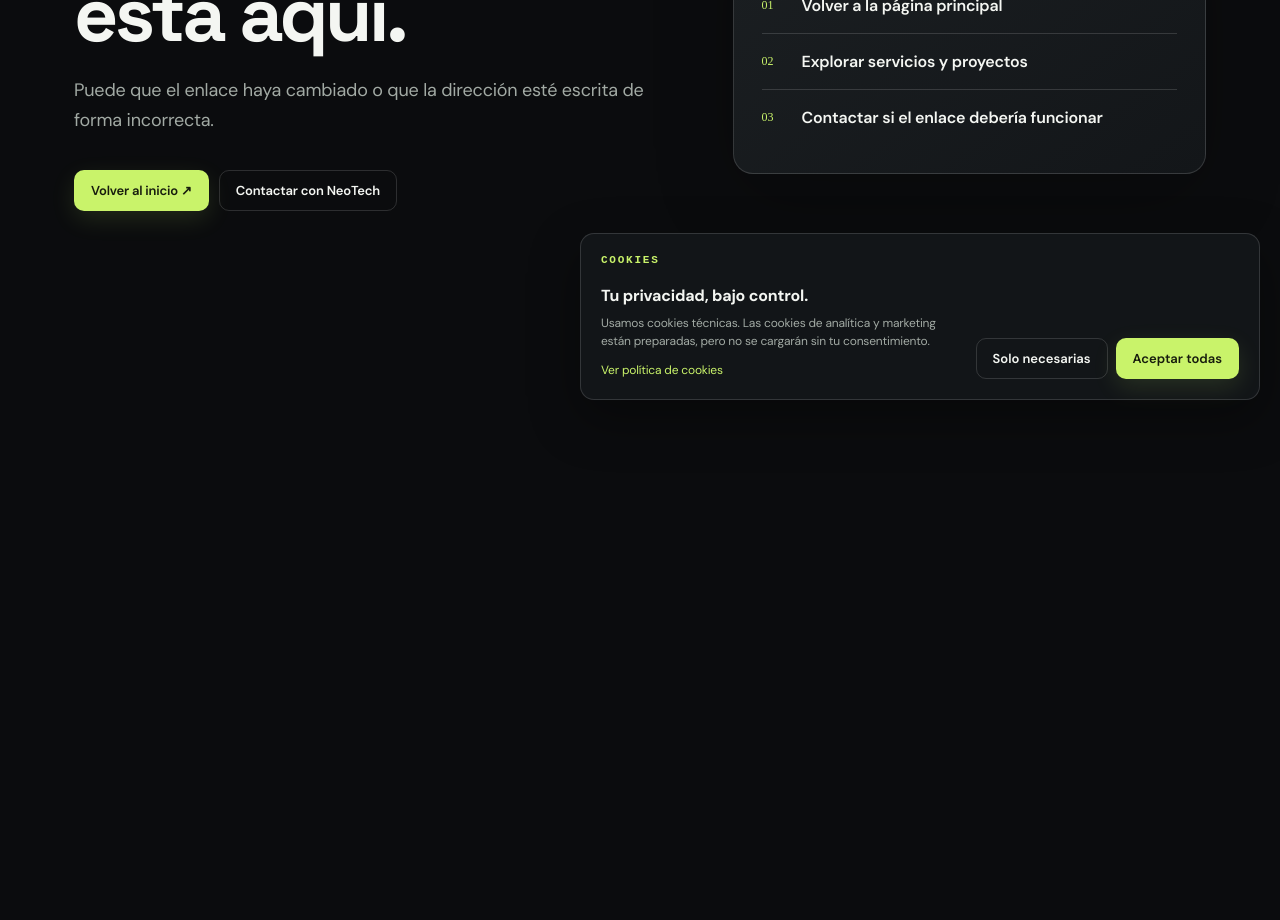
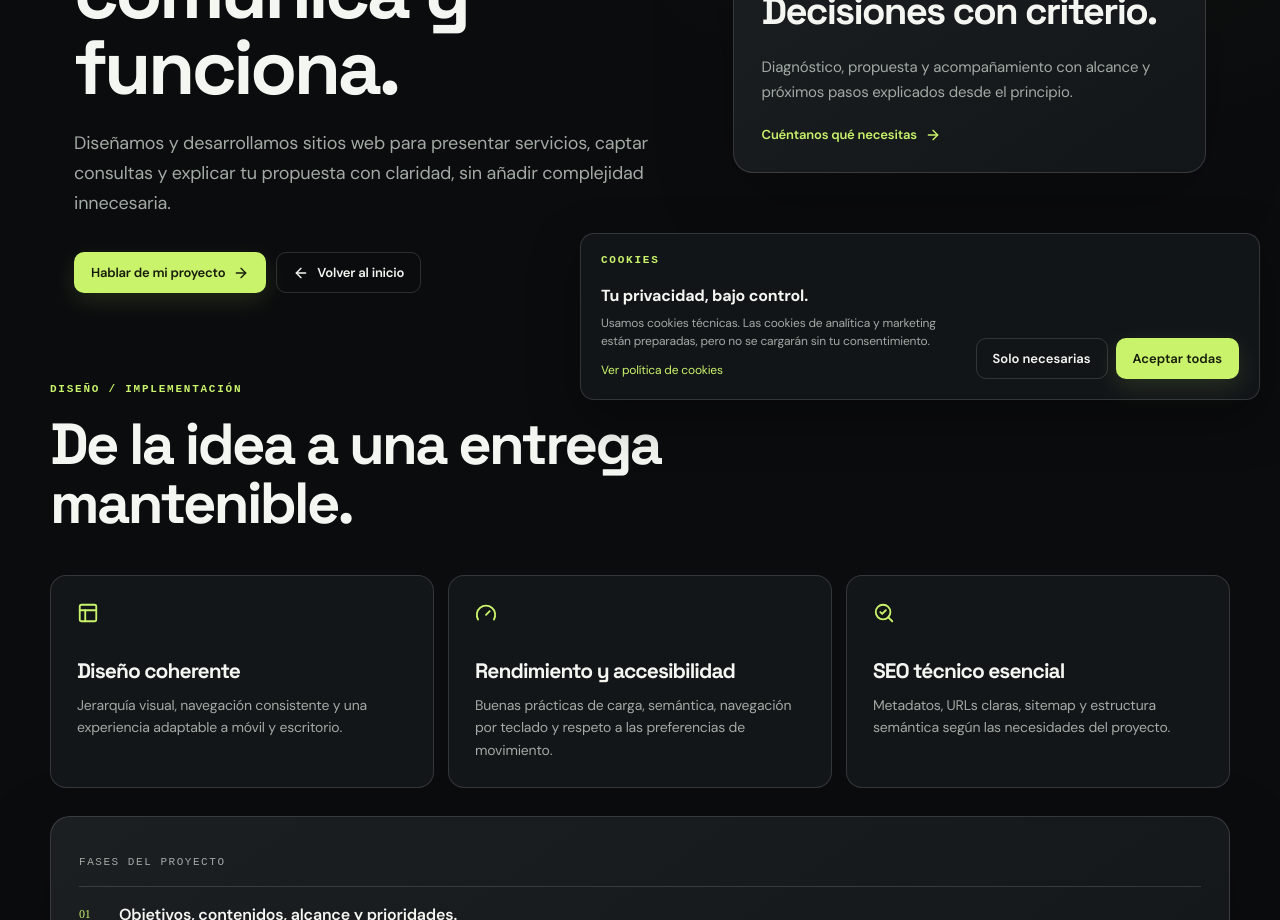
Before and after one commit to Jasondevtech276/neotechzgz.vercel.app, a Next.js app: page /desarrollo-web in a window 1280 px wide. Before the commit this address had no page. Shown: the part 380-1300 px from the top of the page. Before the commit the page ends 800 px from the top, so only its background shows below. Built offline with nearby package versions, Linux system fonts and the light colour scheme.

Commit message:
feat: add dedicated service detail page

```diff
--- /dev/null
+++ b/app/desarrollo-web/page.tsx
@@ -0,0 +1,43 @@
+import type { Metadata } from 'next'
+import Link from 'next/link'
+import { ArrowRight, Gauge, PanelsTopLeft, SearchCheck } from 'lucide-react'
+import { InnerPage } from '@/components/inner-page'
+
+export const metadata: Metadata = {
+  title: 'Desarrollo web profesional | NeoTech ZGZ',
+  description: 'Diseño y desarrollo web para negocios, con estructura clara, rendimiento, accesibilidad y SEO técnico básico.',
+  alternates: { canonical: 'https://neotechzgz.vercel.app/desarrollo-web' },
+  openGraph: { title: 'Desarrollo web | NeoTech ZGZ', description: 'Una web coherente con tu negocio, diseñada para ser clara, rápida y mantenible.', url: 'https://neotechzgz.vercel.app/desarrollo-web', type: 'website' },
+}
+
+const deliverables = [
+  { title: 'Diseño coherente', text: 'Jerarquía visual, navegación consistente y una experiencia adaptable a móvil y escritorio.', Icon: PanelsTopLeft },
+  { title: 'Rendimiento y accesibilidad', text: 'Buenas prácticas de carga, semántica, navegación por teclado y respeto a las preferencias de movimiento.', Icon: Gauge },
+  { title: 'SEO técnico esencial', text: 'Metadatos, URLs claras, sitemap y estructura semántica según las necesidades del proyecto.', Icon: SearchCheck },
+]
+
+export default function DesarrolloWebPage() {
+  return (
+    <InnerPage eyebrow="Servicio / Desarrollo web" title="Una web profesional que comunica y funciona." description="Diseñamos y desarrollamos sitios web para presentar servicios, captar consultas y explicar tu propuesta con claridad, sin añadir complejidad innecesaria.">
+      <p className="eyebrow">Diseño / Implementación</p>
+      <h2>De la idea a una entrega mantenible.</h2>
+      <div className="trust-grid">
+        {deliverables.map(({ title, text, Icon }) => (
+          <article className="trust-card" key={title}>
+            <Icon size={22} aria-hidden="true" />
+            <h3>{title}</h3>
+            <p>{text}</p>
+          </article>
+        ))}
+      </div>
+      <div className="hero-panel" style={{ marginTop: 28 }}>
+        <p className="panel-label">Fases del proyecto</p>
+        <div className="process-row"><span>01</span><p>Objetivos, contenidos, alcance y prioridades.</p></div>
+        <div className="process-row"><span>02</span><p>Propuesta visual y estructura de navegación.</p></div>
+        <div className="process-row"><span>03</span><p>Desarrollo, revisión responsive y entrega.</p></div>
+        <p className="inner-disclaimer">El precio final depende del alcance, contenidos, integraciones y mantenimiento acordado. El importe inicial publicado es orientativo y se confirma por escrito antes de empezar.</p>
+        <Link className="button button-primary" href="/contacto">Hablar de mi web <ArrowRight size={16} aria-hidden="true" /></Link>
+      </div>
+    </InnerPage>
+  )
+}
```
